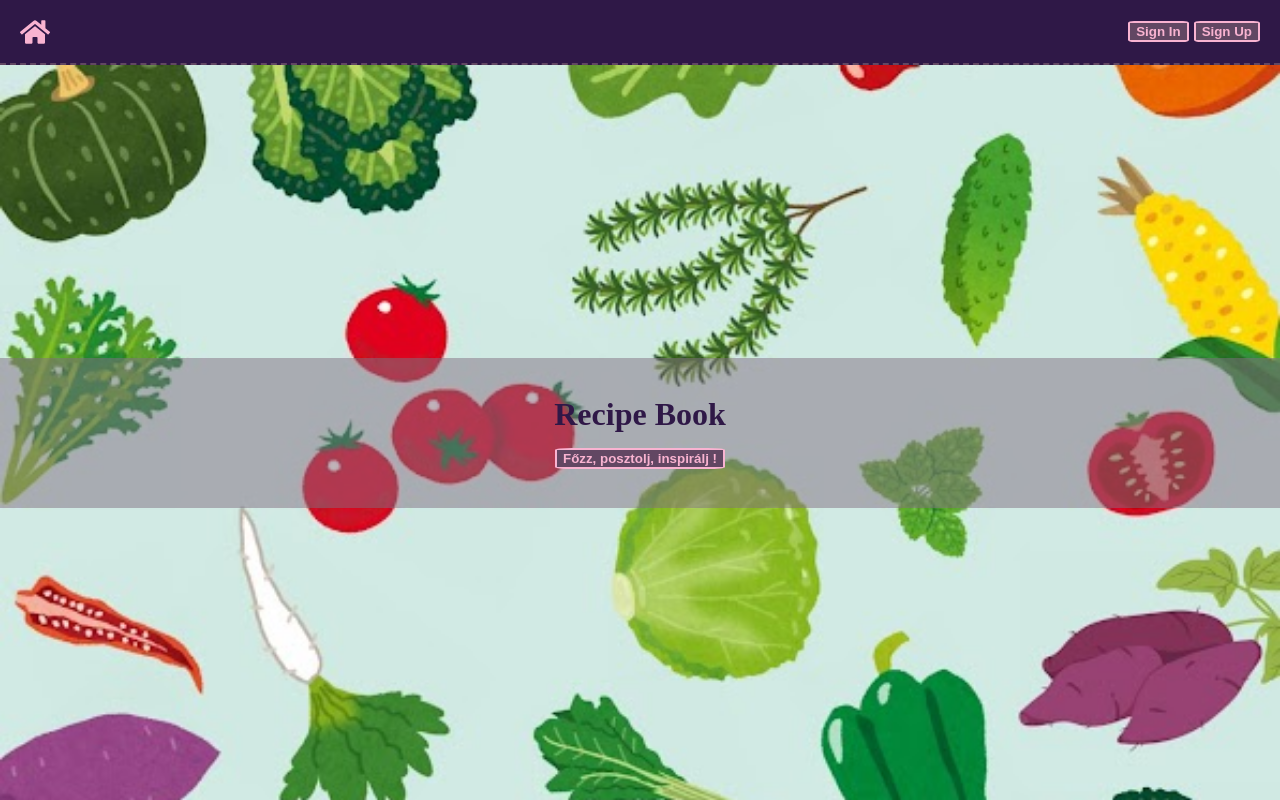
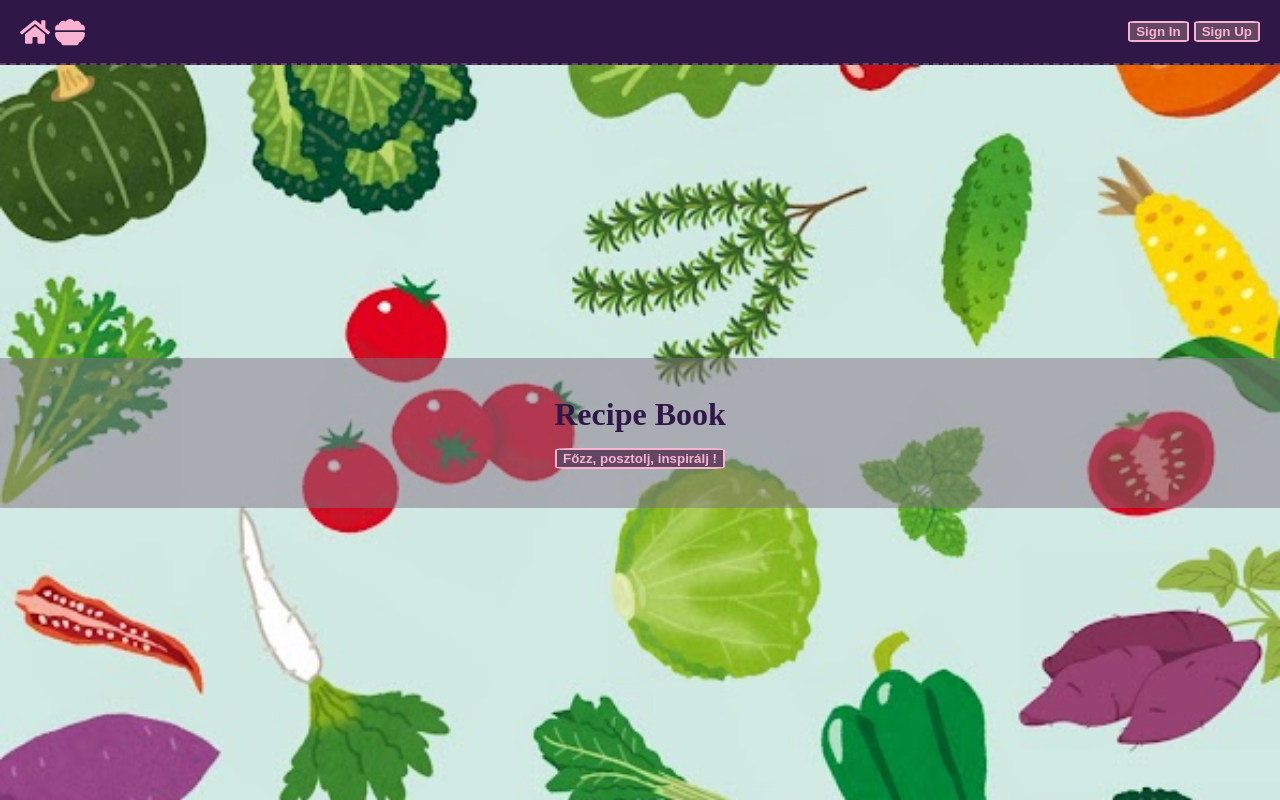
Before and after one commit to hanakkristof/recipebook, a React (Vite) app: page /user in a window 1280 px wide. Built offline with nearby package versions, Linux system fonts and the light colour scheme; no server answers.

Commit message:
Fully complete and ready to deploy

```diff
--- a/src/App.css
+++ b/src/App.css
@@ -31,6 +31,18 @@
     font-weight: bold;
     color: rgb(224, 37, 37);
     border: 4px solid rgb(224, 37, 37);
+}
+
+.pfp:hover{
+
+     transform: scale(1.2);
+}
+
+
+
+.recept:hover{
+    transform: scale(1.03);
+    box-shadow: 1px 1px 10px 3px var(--background);
 }
 
 ::-webkit-scrollbar{
--- a/src/App.jsx
+++ b/src/App.jsx
@@ -1,5 +1,5 @@
 import './App.css'
-import { Route, Routes, useNavigate } from 'react-router'
+import { Route, Routes, useLocation, useNavigate } from 'react-router'
 import { Recipes } from './pages/Recipes'
 import { RecipesForm } from './pages/RecipesForm'
 import { Home } from './pages/Home'
@@ -16,6 +16,7 @@ import NotFound from './components/NotFound'
 
 function App() {
   const {user} = useContext(MyUserContext)
+
 
 
 
--- a/src/components/MyHeader.jsx
+++ b/src/components/MyHeader.jsx
@@ -1,27 +1,41 @@
 import React from 'react'
 import { useContext } from 'react'
 import { FaHome } from 'react-icons/fa'
-import { useNavigate } from 'react-router'
+import { useLocation, useNavigate } from 'react-router'
 import { MyUserContext } from '../context/MyUserProvider'
 import { RxAvatar } from 'react-icons/rx'
+import { FaBowlFood } from 'react-icons/fa6'
+import { useState } from 'react'
+import { useEffect } from 'react'
 
 const MyHeader = () => {
   const {user, logOutUser,verified} = useContext(MyUserContext)
+  const location = useLocation()
+  const isHome = location.pathname== "/"
+  const isRecipe = location.pathname == "/recipes"
   console.log(user);
+
+
+
+
 
     const navigate = useNavigate()
   return (
 
     <div className='totallyborderbottom' style={{position:"fixed",left:"0",top:"0", zIndex:"1000",width:"100vw", backgroundColor:"var(--primary )", height:"65px"}}>
       <div style={{display:"flex", justifyContent:"space-between", alignItems:"center", height:"100%", padding:"20px"}}>
-        <FaHome className='icons' size={30} onClick={()=>navigate("/")} />
+        <span style={{display:"flex", gap:"5px"}}>
+        {!isHome && <FaHome className='icons' size={30} onClick={()=>navigate("/")} />}
+        {!isHome && !isRecipe && <FaBowlFood className='icons' size={30} onClick={()=>navigate("/recipes")}/>}
 
+
+          </span>
         {user ?
 
         <div style={{display:"flex", alignItems:"center", justifyContent:"center", gap:"5px"}}>
 
         <span onClick={()=>navigate("/user")}>
-          {user?.photoURL ? <img style={{width:"50px", height:"50px",borderRadius:"50%", objectFit:"cover"}} src={user.photoURL} alt="" /> : <RxAvatar size={40} title={user.displayName} />}
+          {user?.photoURL ? <img className='pfp' style={{width:"50px", height:"50px",borderRadius:"50%", objectFit:"cover"}} src={user.photoURL} alt="" /> : <RxAvatar size={40} title={user.displayName} />}
 
         </span>
 
--- a/src/components/RecipeCard.jsx
+++ b/src/components/RecipeCard.jsx
@@ -14,7 +14,7 @@ export const RecipeCard = ({id,name,lepesek,ingredients,url,delete_url, dname, u
 
 
   return (
-    <div style={{ gap:"12px",padding:"15px", maxWidth:"500px", border:"2px solid var(--background)",borderRadius:"15px", display:"flex", flexDirection:"column", alignItems:"center", justifyContent:"center"}}>
+    <div className='recept' style={{backgroundColor:"var(--primary)", gap:"12px",padding:"15px", maxWidth:"500px", border:"2px solid var(--background)",borderRadius:"15px", display:"flex", flexDirection:"column", alignItems:"center", justifyContent:"center"}}>
       <h1 style={{fontWeight:"bold", textDecoration:"underline"}}>{name}</h1>
       <h5><span style={{display:"flex", alignItems:"center", justifyContent:"center", gap:"15px"}}>Uploaded by: {dname} {userPhoto && <img style={{objectFit:"cover", aspectRatio:"1/1",width:"50px", height:"50px",borderRadius:"50%", objectFit:"cover"}} src={userPhoto} alt="profilkép" />}</span></h5>
         <div style={{display:"flex", flexWrap:"wrap", gap:"10px", flexDirection:"row", alignItems:"center", justifyContent:"center", textAlign:"center", paddingTop:"15px"}}>{ingredients.map(obj=> <p style={{border:"2px, solid, var(--background)",padding:"2px", borderRadius:"5px", backgroundColor:"var(--secondary)" ,textTransform:"capitalize"}}>{obj}</p>)}</div>
--- a/src/pages/Recipes.jsx
+++ b/src/pages/Recipes.jsx
@@ -27,7 +27,7 @@ export const Recipes = () => {
 
     <div style={{minHeight:"100vh",backgroundColor:"var(--primary)",padding:"20px", width:"100vw"}}>
 
-      <div style={{textAlign:"center", display:"flex", alignItems:"center", justifyContent:"center", flexDirection:"column", flexWrap:"wrap", gap:"25px", color:"var(--background)"}}>
+      <div style={{textAlign:"center", display:"flex", alignItems:"center", justifyContent:"center", flexDirection:"column", gap:"25px", color:"var(--background)"}}>
 
         {recipes && recipes.length>0 && recipes.map(obj=><RecipeCard key={obj.id}{...obj}/>)}
         {recipes && recipes.length == 0 && <h4>Nincsenek receptek feltöltve.</h4>}
--- a/src/pages/RecipesForm.jsx
+++ b/src/pages/RecipesForm.jsx
@@ -115,7 +115,7 @@ export const RecipesForm = () => {
         <button id="submit-button" type='submit' disabled={loading || (!file && !preview)}>Mentés</button>
       </form>
       {loading && <div style={{ color: "var(--accent)" }}>loading...</div>}
-      <IoMdClose onClick={() => navigate("/recipes")} style={{ color: 'var(--disabled)', backgroundColor: "var(--primary)", position: "absolute", top: "5px", left: "5px", fontSize: "2rem", border: "3px solid var(--disabled)", borderRadius: "5px" }} />
+      <IoMdClose className='deleteButton' onClick={() => navigate("/recipes")} style={{  position: "absolute", top: "5px", left: "5px", fontSize: "2rem", borderRadius: "5px" }} />
     </div>
   )
 }
```
